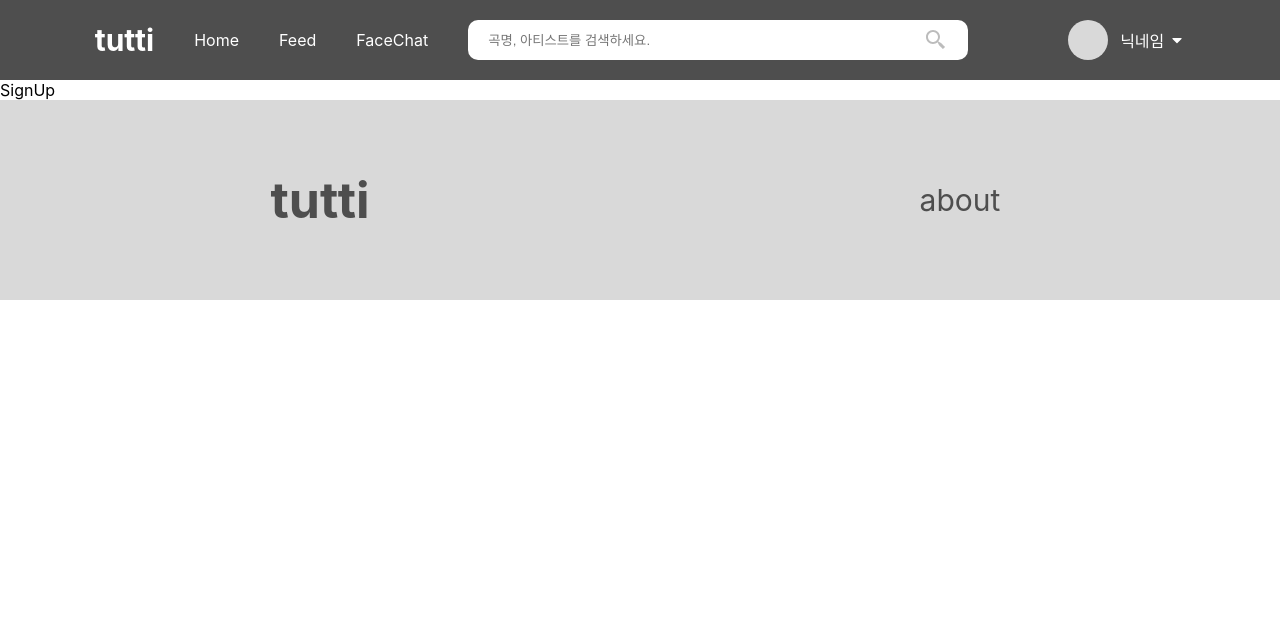
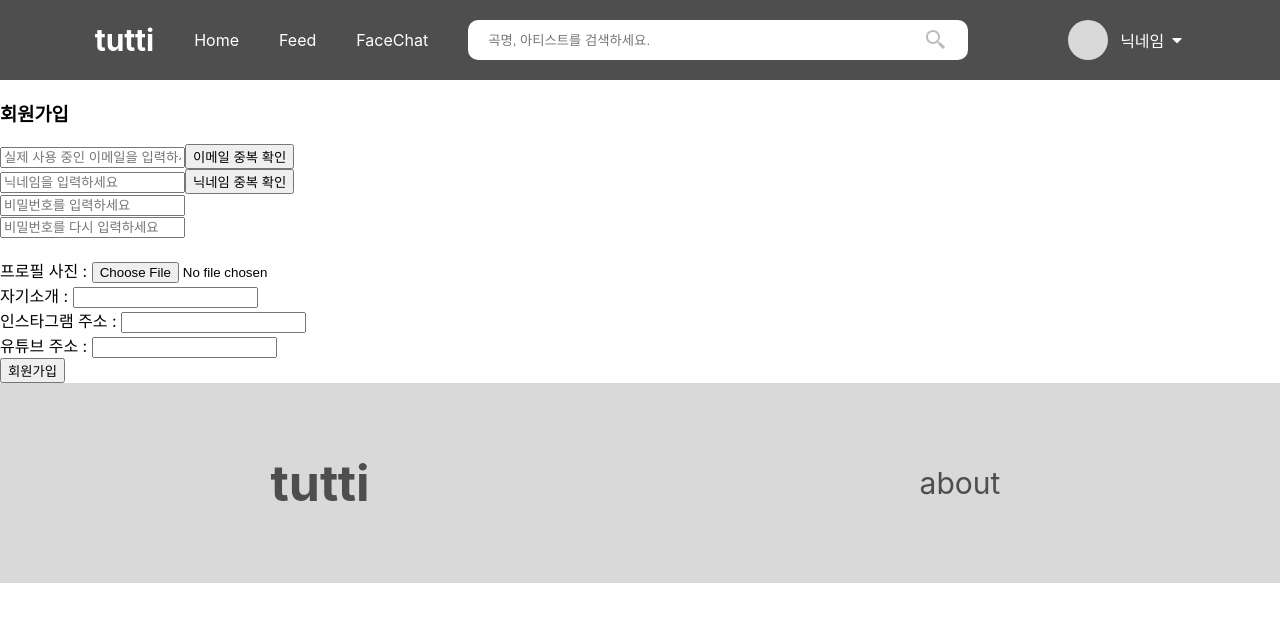
Before and after one commit to itsstacy/tuttimusicFE, a React (Create React App) app: page /signup in a window 1280 px wide. Shown: the top 622 px of the page. Built offline with nearby package versions, Linux system fonts and the light colour scheme.

Commit message:
signup & login

```diff
--- a/src/pages/Login.js
+++ b/src/pages/Login.js
@@ -1,9 +1,74 @@
-import React from 'react'
+import React, {useState} from 'react'
+import { useNavigate } from "react-router-dom";
+import axios from 'axios';
 
-function Login() {
+const Login = () => {
+
+  const navigate = useNavigate();
+
+  const [email, setEmail] = useState("");
+  const [password, setPassword] = useState("");
+
+  //이메일 체크
+  const checkEmail = (email) => {
+    const regExp = /^[0-9a-zA-Z]([-_\.]?[0-9a-zA-Z])*@[0-9a-zA-Z]([-_\.]?[0-9a-zA-Z])*\.[a-zA-Z]{2,3}$/i;
+    if (regExp.test(email)) {
+        return true;
+    } else {
+        return false;
+    }
+}
+
+  const loginCheck = () => {
+      if (email === "" && password === "") {
+          return window.alert("모든 항목을 입력하세요!")
+      }
+      if (email === "") {
+          return window.alert("아이디를 입력하세요!")
+      }
+      if (checkEmail(email) === false) {
+          return window.alert("이메일 형식을 확인하세요!")
+      }
+      if (password === "") {
+          return window.alert("비밀번호를 입력하세요!")
+      }
+
+      console.log(email, password)
+
+      axios
+          .post("http://52.79.234.195/user/login", {
+              email : email,
+              password : password,
+          })
+          .then((response) => {
+              console.log(response)
+              const token = response.headers.authorization
+              localStorage.setItem("token", token)
+              navigate("/")
+          })
+          .catch((error) => {
+              console.log(error)
+          })
+  }
+
   return (
-    <div>Login</div>
+      <div>
+          <h3>로그인</h3>
+          <input
+              onChange={(e)=>{
+                  setEmail(e.target.value)
+              }}
+              placeholder="이메일을 입력하세요"/><br/>
+          <input
+              onChange={(e)=>{
+                  setPassword(e.target.value)
+              }}
+              placeholder="비밀번호를 입력하세요"/><br/>
+          <button onClick={(loginCheck)}>로그인</button>
+      </div>
   )
 }
 
+
+
 export default Login;
--- a/src/pages/SignUp.js
+++ b/src/pages/SignUp.js
@@ -1,9 +1,205 @@
-import React from 'react'
+import React, {useState} from 'react'
+import axios from 'axios';
+import { useNavigate } from 'react-router-dom';
 
-function SignUp() {
+const SignUp = () => {
+
+  const navigate = useNavigate();
+
+  const [email, setEmail] = useState("");
+  const [artist, setArtist] = useState("");
+  const [password, setPassword] = useState("");
+  const [passwordCheck, setPasswordCheck] = useState("");
+  const [image, setImage] = useState("");
+  const [profileText, setProfileText] = useState("");
+
+  //이메일 체크
+  const checkEmail = (email) => {
+    const regExp = /^[0-9a-zA-Z]([-_\.]?[0-9a-zA-Z])*@[0-9a-zA-Z]([-_\.]?[0-9a-zA-Z])*\.[a-zA-Z]{2,3}$/i;
+    if (regExp.test(email)) {
+        return true;
+    } else {
+        return false;
+    }
+}
+
+//비밀번호 체크 (4~20글자)
+const checkPw = (pw) => {
+    const regExp = /^(?=.*\d)(?=.*[a-zA-Z])[0-9a-zA-Z]{8,20}$/;
+    if (regExp.test(pw)) {
+        return true;
+    } else {
+        return false;
+    }
+}
+
+  const fileChange = (e) => {
+      console.log(e.target.files[0])
+      if(e.target && e.target.files[0]) {
+          setImage(e.target.files[0])
+      }
+  }
+
+  // console.log(email, artist, password, passwordCheck)
+
+  //이메일 확인
+  const emailCheck = () => {
+      if (email === "") {
+          return window.alert("이메일을 입력하세요!");
+      }
+
+      //이메일 양식이 다를 때
+      if (checkEmail(email) === false) {
+          return window.alert("이메일 양식을 확인하세요!")
+      }
+
+      let emailList = {email : email}
+
+      axios
+          .post("http://52.79.234.195/user/email",emailList)
+          .then((response) => {
+              console.log(response)
+              if(response)
+              {window.alert("사용 가능한 이메일입니다!")}
+          })
+          .catch((error) => {
+              console.log(error)
+              window.alert("중복된 이메일입니다!")
+              setEmail("")
+          })
+  }
+
+  //닉네임(아티스트 이름) 확인
+  const artistCheck = () => {
+      if (artist === "") {
+          return window.alert("닉네임을 입력하세요!")
+      }
+
+      axios
+          .post("http://52.79.234.195/user/artist",{artist : artist})
+          .then((response) => {
+              console.log(response)
+              if(response){window.alert("사용 가능한 닉네임입니다!")}
+          })
+          .catch((error) => {
+              console.log(error)
+              window.alert("중복된 닉네임입니다!")
+              setArtist("")
+          })
+  }
+
+
+  const signupCheck = () => {
+      //하나라도 공백일 때
+      if (
+          email === "" ||
+          artist === "" ||
+          password === "" ||
+          passwordCheck === ""
+      ) {
+          return window.alert("모든 항목을 입력하세요!");
+      }
+
+      // //비밀번호가 공백일 때
+      // if (password === "" || passwordCheck === "") {
+      //     return window.alert("비밀번호를 입력하세요!")
+      // }
+
+      //비밀번호 양식이 다를 때
+      if (checkPw(password) === false || checkPw(passwordCheck) === false) {
+          return window.alert("비밀번호는 8~20글자 영문+숫자 조합입니다!")
+      }
+
+      //비밀번호가 서로 다를 때
+      if (password !== passwordCheck) {
+          return window.alert("비밀번호가 서로 달라요!")
+      }
+
+      console.log(email, artist, password, passwordCheck)
+
+
+      let signupdata = {
+          email : email,
+          password : password,
+          artist : artist,
+          genre : [null, null, null, null],
+          profileText : profileText,
+          instagramUrl : null,
+          youtubeUrl : null
+      }
+      console.log(signupdata)
+
+
+      let formData = new FormData();
+          formData.append("file", image)
+          formData.append("signupData", new Blob([JSON.stringify(signupdata)], {type: "application/json"}))
+
+
+
+      axios
+          .post("http://52.79.234.195/user/signup", formData)
+          .then((response) => {
+              console.log(response)
+              window.alert("가입이 완료되었어요!")
+              navigate('/login')
+          })
+          .catch((error) => {
+              console.log(error)
+          })
+
+  }
+
   return (
-    <div>SignUp</div>
+      <>
+          <h3>회원가입</h3>
+          <input
+              onChange={(e)=>{
+                  setEmail(e.target.value)
+              }}
+              type="text"
+              placeholder="실제 사용 중인 이메일을 입력하세요"
+              name="email"
+              />
+          <button onClick={(emailCheck)}>이메일 중복 확인</button><br/>
+          <input
+              onChange={(e)=>{
+                  setArtist(e.target.value)
+              }}
+              type="text"
+              placeholder="닉네임을 입력하세요"
+              name="artist"
+              />
+          <button onClick={(artistCheck)}>닉네임 중복 확인</button><br/>
+          <input
+              onChange={(e)=>{
+                  setPassword(e.target.value)
+              }}
+              type="text"
+              placeholder="비밀번호를 입력하세요"
+              name="password"
+              /><br/>
+          <input
+              onChange={(e)=>{
+                  setPasswordCheck(e.target.value)
+              }}
+              type="text"
+              placeholder="비밀번호를 다시 입력하세요"/><br/>
+          {/* <inputCheck type="checkbox" name=""/>락/메탈
+          <inputCheck type="checkbox" name=""/>알앤비
+          <inputCheck type="checkbox" name=""/>발라드
+          <inputCheck type="checkbox" name=""/>댄스
+          <inputCheck type="checkbox" name=""/>재즈
+          <inputCheck type="checkbox" name=""/>힙합
+          <inputCheck type="checkbox" name=""/>인디 */}
+          <br/>
+
+          프로필 사진 : <input type="file" name="image" onChange={fileChange}/><br/>
+          자기소개 : <input type="text" onChange={(e)=>{setProfileText(e.target.value)}}/><br/>
+          인스타그램 주소 : <input type="text"/><br/>
+          유튜브 주소 : <input type="text"/><br/>
+          <button onClick={(signupCheck)}>회원가입</button>
+      </>
   )
 }
 
-export default SignUp
+export default SignUp;
```
Also changed, not shown: src/styles/App.css (line endings or trailing spaces), 2 other files (tests, documents, lock files or other folders).
